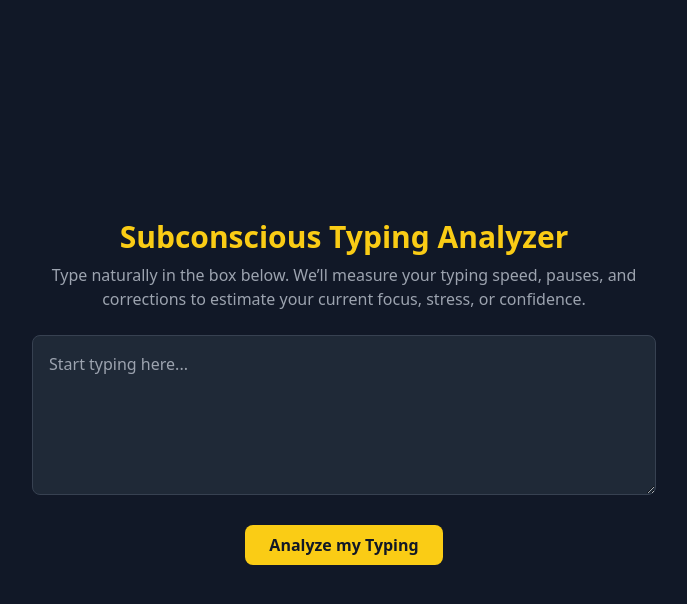
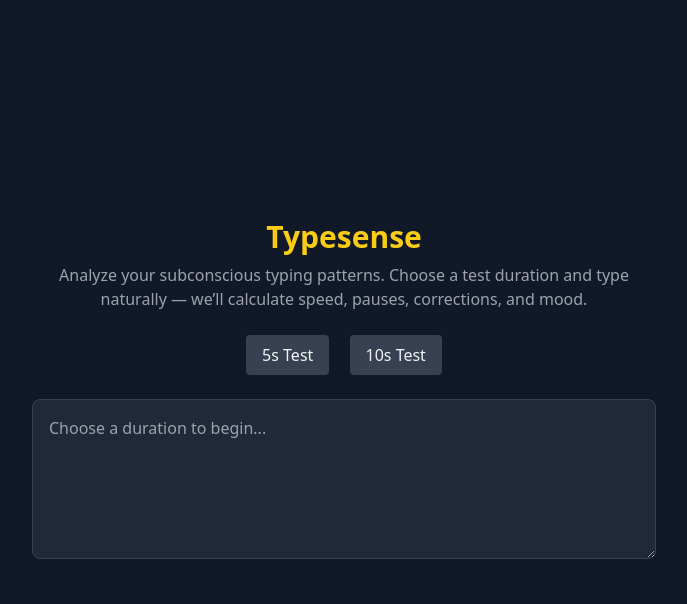
Before and after one commit to Sundarsk-Dev/typesense, a Flask app: page / in a window 1280 px wide. Shown: the top 604 px of the page, without its empty margins (296-983 px from the left). Run offline with Flask 3, Linux system fonts and the light colour scheme; some libraries are stand-ins or nearby versions.

Commit message:
Update index.html

```diff
--- a/typesense/typing-analyzer/templates/index.html
+++ b/typesense/typing-analyzer/templates/index.html
@@ -2,41 +2,48 @@
 <html lang="en">
   <head>
     <meta charset="UTF-8" />
-    <title>Typing Pattern Analyzer</title>
+    <title>Typesense — Typing Analyzer</title>
     <script src="https://cdn.tailwindcss.com"></script>
   </head>
   <body
     class="bg-gray-900 text-gray-100 flex items-center justify-center min-h-screen"
   >
-    <div class="w-full max-w-2xl p-6">
+    <div class="w-full max-w-2xl p-6 text-center">
       <!-- Header -->
-      <h1 class="text-3xl font-bold text-center text-yellow-400">
-        Subconscious Typing Analyzer
-      </h1>
-      <p class="text-center text-gray-400 mt-2">
-        Type naturally in the box below. We’ll measure your typing speed,
-        pauses, and corrections to estimate your current focus, stress, or
-        confidence.
+      <h1 class="text-3xl font-bold text-yellow-400">Typesense</h1>
+      <p class="text-gray-400 mt-2">
+        Analyze your subconscious typing patterns. Choose a test duration and
+        type naturally — we’ll calculate speed, pauses, corrections, and mood.
       </p>
+
+      <!-- Duration Selector -->
+      <div class="mt-6 space-x-4">
+        <button
+          onclick="setDuration(5)"
+          class="px-4 py-2 bg-gray-700 rounded hover:bg-gray-600"
+        >
+          5s Test
+        </button>
+        <button
+          onclick="setDuration(10)"
+          class="px-4 py-2 bg-gray-700 rounded hover:bg-gray-600"
+        >
+          10s Test
+        </button>
+      </div>
 
       <!-- Typing Box -->
       <div class="mt-6">
         <textarea
           id="typingBox"
+          disabled
           class="w-full h-40 p-4 rounded-lg bg-gray-800 text-gray-100 border border-gray-700 focus:ring-2 focus:ring-yellow-400 outline-none"
-          placeholder="Start typing here..."
+          placeholder="Choose a duration to begin..."
         ></textarea>
       </div>
 
-      <!-- Button -->
-      <div class="text-center mt-6">
-        <button
-          onclick="submitData()"
-          class="px-6 py-2 bg-yellow-400 text-gray-900 font-semibold rounded-lg hover:bg-yellow-300 transition"
-        >
-          Analyze my Typing
-        </button>
-      </div>
+      <!-- Timer -->
+      <p id="timer" class="mt-4 text-xl text-yellow-300"></p>
 
       <!-- Result (optional before redirect) -->
       <p
```
